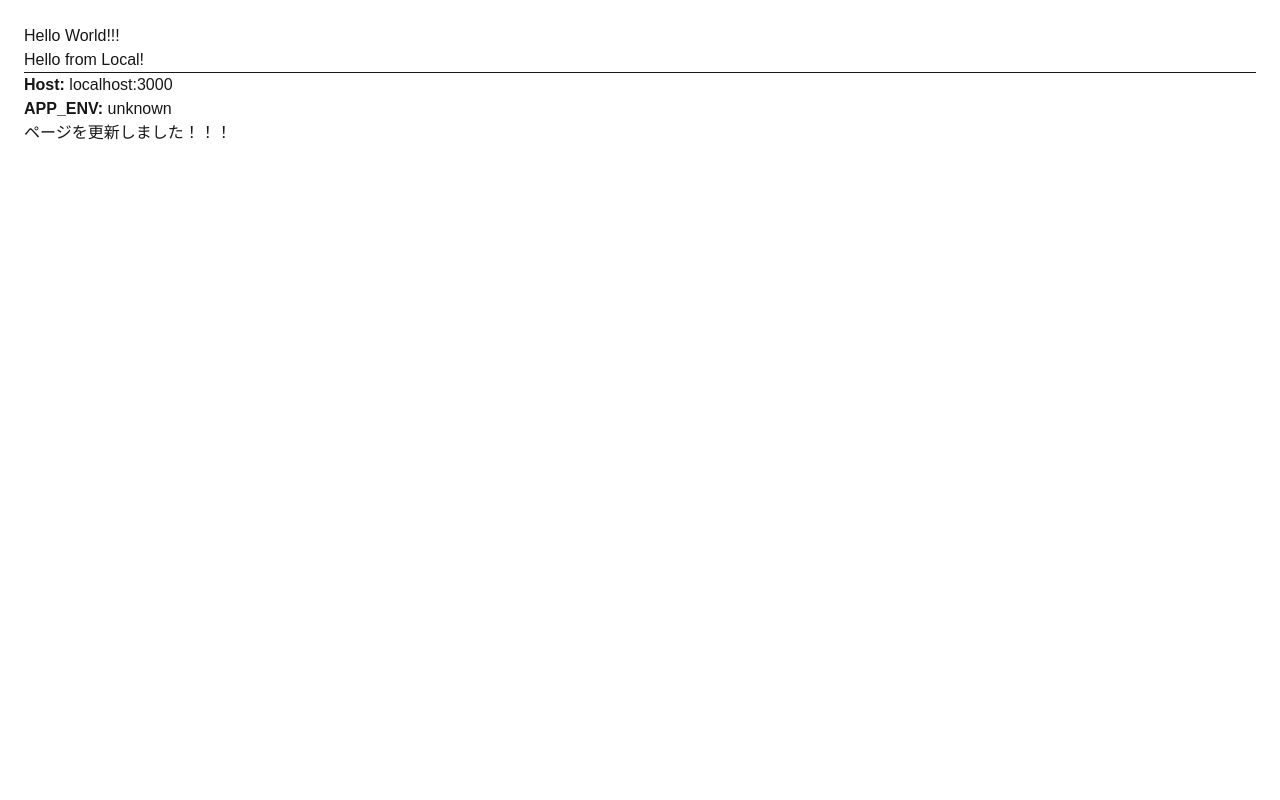
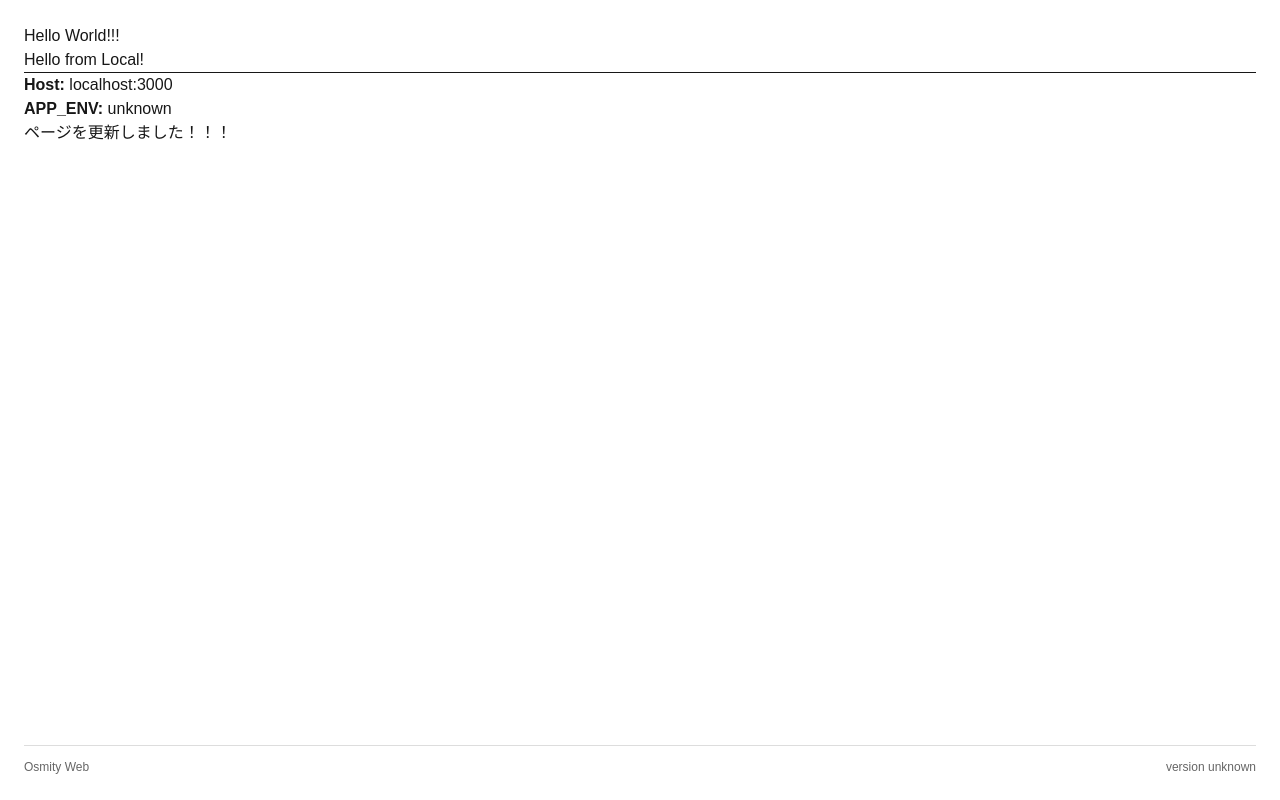
Before and after one commit to Team-Osmity/osmity-web-frontend, a Next.js app: page / in a window 1280 px wide. Built offline with nearby package versions, Linux system fonts and the light colour scheme.

Commit message:
show version

```diff
--- a/src/app/page.tsx
+++ b/src/app/page.tsx
@@ -7,6 +7,7 @@ export default async function Home() {
   const host = h.get("host") ?? "";
 
   const appEnv = process.env.NEXT_PUBLIC_APP_ENV ?? "unknown";
+  const appVersion = process.env.NEXT_PUBLIC_APP_VERSION ?? "unknown";
   const commit = process.env.NEXT_PUBLIC_COMMIT_SHA ?? "";
 
   let message = "Hello from Local!";
@@ -17,7 +18,9 @@ export default async function Home() {
   }
 
   return (
-    <main style={{ padding: 24 }}>
+    <main style={{ padding: 24, minHeight: "100vh", display: "flex", flexDirection: "column" }}>
+      {/* Main content */}
+      <div style={{ flex: 1 }}>
         <h1>Hello World!!!</h1>
         <h1>{message}</h1>
 
@@ -26,13 +29,33 @@ export default async function Home() {
         <p><strong>Host:</strong> {host}</p>
         <p><strong>APP_ENV:</strong> {appEnv}</p>
 
-      {appEnv === "dev" && (
+        {appEnv === "dev" && commit && (
           <p style={{ color: "#c0392b", fontWeight: "bold" }}>
             commit: {commit}
           </p>
         )}
 
         <p>ページを更新しました！！！</p>
+      </div>
+
+      {/* Footer */}
+      <footer
+        style={{
+          marginTop: 32,
+          paddingTop: 12,
+          borderTop: "1px solid #ddd",
+          fontSize: 12,
+          color: "#666",
+          display: "flex",
+          justifyContent: "space-between",
+        }}
+      >
+        <span>Osmity Web</span>
+        <span>
+          version {appVersion}
+          {appEnv === "dev" && commit && ` (${commit})`}
+        </span>
+      </footer>
     </main>
   );
 }
```
Lines whose indentation alone changed are shown as unchanged.
